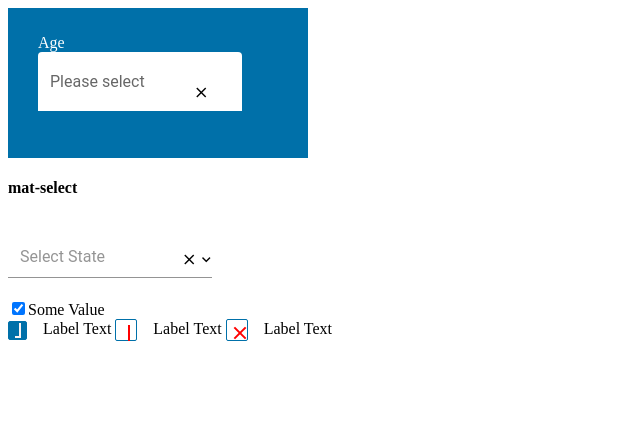
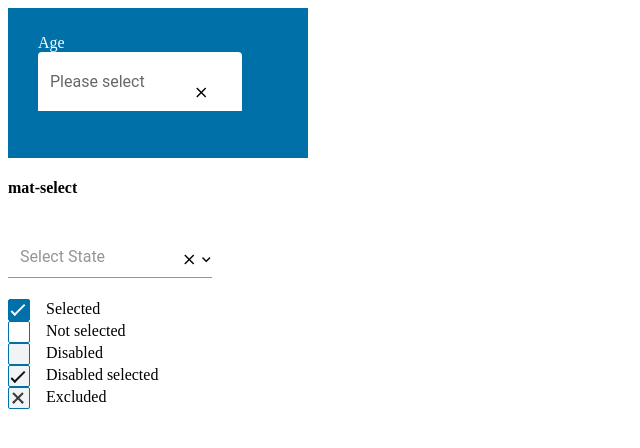
Before and after one commit to rahulmandal1994/dropdown, an Angular app: page / in a window 1280 px wide. Shown: the top 448 px of the page, without its empty margins (0-640 px from the left). Built offline with nearby package versions, Linux system fonts and the light colour scheme.

Commit message:
2 files modified

```diff
--- a/src/app/app.component.html
+++ b/src/app/app.component.html
@@ -46,7 +46,7 @@
   </select>
 </mat-form-field> -->
 <br />
-<div class="my-checkbox">
+<!-- <div class="my-checkbox">
   <input
     type="checkbox"
     id="my-checkbox"
@@ -54,16 +54,28 @@
     value="Some Value" checked
   />
   <label for="my-checkbox" class="my-checkbox__label">Some Value</label>
-</div>
-<label class="customcheck">
+</div> -->
+<label class="customcheck checked">
   <input type="checkbox" checked="true">
-  <span class="checkmark"></span> Label Text
+  <span class="checkmark"></span> Selected
 </label>
-<label class="customcheck">
+<br/>
+<label class="customcheck checked">
   <input type="checkbox" >
-  <span class="checkmark"></span> Label Text
+  <span class="checkmark"></span> Not selected
 </label>
-<label class="customcheck">
-<input type="checkbox" [disabled]="true">
-<span class="checkmark"></span> Label Text
+<br/>
+<label class="customcheck disabled">
+  <input type="checkbox" [disabled]="true">
+  <span class="checkmark"></span> Disabled
 </label>
+<br/>
+<label class="customcheck disabled disabled-selected">
+  <input type="checkbox" checked="true" [disabled]="true">
+  <span class="checkmark"></span> Disabled selected
+</label>
+<br/>
+<label class="customcheck excluded">
+<input type="checkbox"  [disabled]="true">
+<span class="checkmark"></span> Excluded
+</label>
--- a/src/app/app.component.scss
+++ b/src/app/app.component.scss
@@ -118,55 +118,54 @@ p {
   display: none;
 }
 
-.customcheck input ~ .checkmark {
+.customcheck input~.checkmark {
   background: #ffffff;
   width: 20px;
   display: inline-block;
   position: relative;
   height: 20px;
   border-radius: 2px;
-  vertical-align: middle;
-  margin-right: 12px;
-  border: 1px solid #0070a9;
+  vertical-align:middle;
+  margin-right:12px;
+  border: 1px solid #0070A9;
 }
 
-.customcheck input ~ .checkmark:after,
-.customcheck input ~ .checkmark:before {
+.customcheck input~.checkmark:after,
+.customcheck input~.checkmark:before {
   content: '';
   position: absolute;
   width: 2px;
   height: 16px;
-  background: red;
+  //background: red;
   left: 12px;
-  top: 5px;
+  top: 4px;
 }
 
-.customcheck input:disabled ~ .checkmark:after {
+.customcheck input~.checkmark:after {
   transform: rotate(-45deg);
   z-index: 1;
 }
 
-.customcheck input:disabled ~ .checkmark:before {
+.customcheck input~.checkmark:before {
   transform: rotate(45deg);
   z-index: 1;
 }
 
-.customcheck input:checked ~ .checkmark {
-  background: #0070a9;
-  width: 17px;
+.checked input:checked~.checkmark {
+  background: #0070A9;
+  //width: 17px;
   display: inline-block;
   position: relative;
-  height: 17px;
+  //height: 17px;
   border-radius: 2px;
 }
 
-.customcheck input:checked ~ .checkmark:after {
+.customcheck input:checked~.checkmark:after {
   display: none;
 }
-
-.customcheck input:checked ~ .checkmark:before {
+.customcheck input:checked~.checkmark:before {
   background: none;
-  border: 2px solid #faf3f3;
+  border: 2.2px solid #faf3f3;
   width: 4px;
   left: 6px;
   border-top: 0;
@@ -174,3 +173,30 @@ p {
   height: 13px;
   top: 1px;
 }
+.excluded input:disabled~.checkmark:after,
+.excluded input:disabled~.checkmark:before {
+  background: none;
+  border: 2.2px solid #3B3B3B;
+  width: 0px;
+  left: 8px;
+  border-top: 0;
+  border-left: 0;
+  height: 12px;
+  top: 3px;
+}
+.excluded input:disabled~.checkmark {
+  background: #F1F3F4;
+}
+.disabled input:disabled~.checkmark {
+  background: #F1F3F4;
+}
+.disabled-selected input:checked~.checkmark:before {
+  background: none;
+  border: 2.2px solid #131111;
+  width: 4px;
+  left: 6px;
+  border-top: 0;
+  border-left: 0;
+  height: 13px;
+  top: 2px;
+}
```
